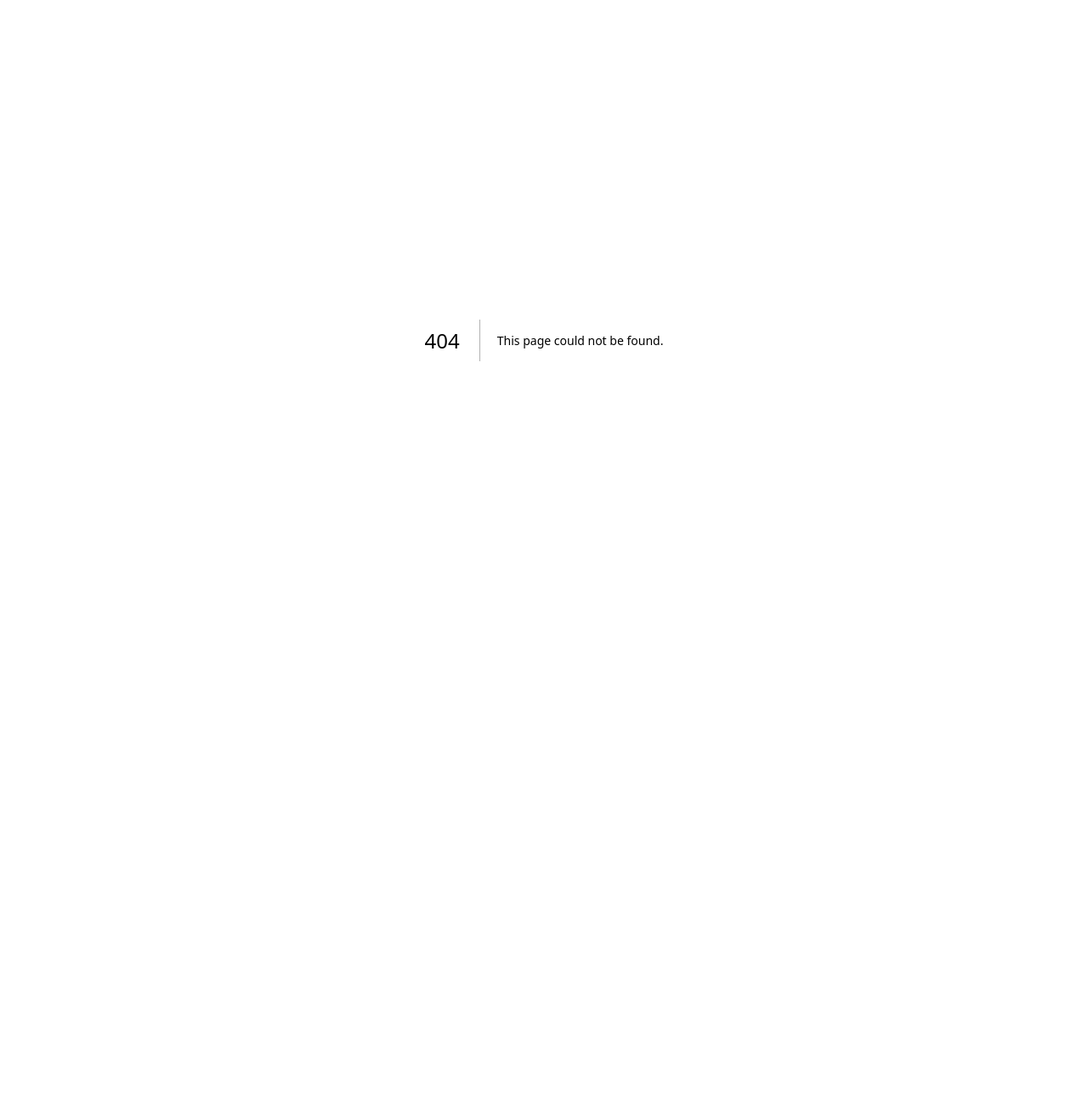
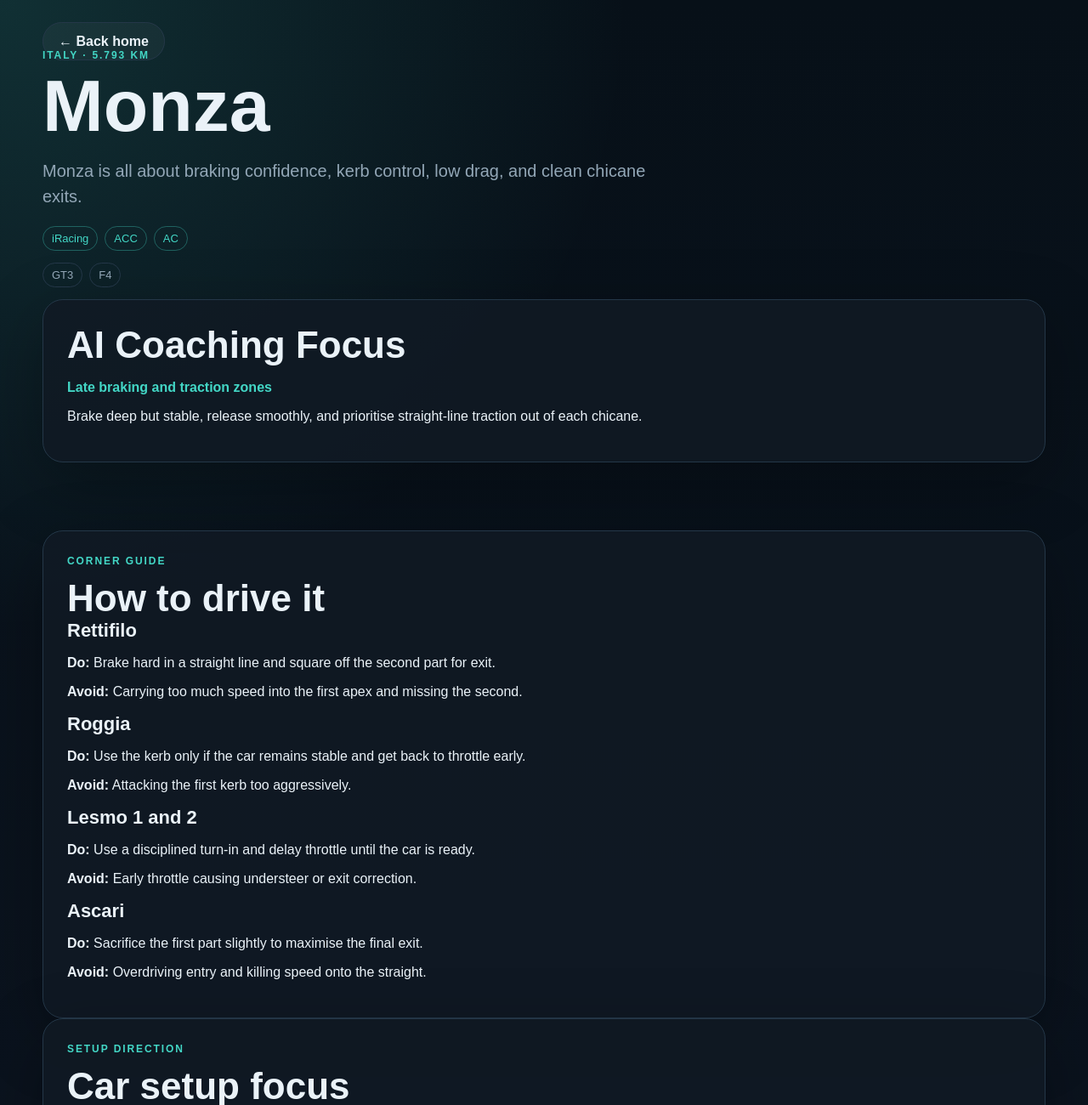
Before and after one commit to sokeeffe89/simtrack-coach, a Next.js app: page /tracks/monza in a window 1280 px wide. Before the commit this address had no page. Shown: the top 1300 px of the page at 85% size. Before the commit the page ends 800 px from the top, so only its background shows below. Built offline with nearby package versions, Linux system fonts and the light colour scheme.

Commit message:
Create page.js

```diff
--- /dev/null
+++ b/app/tracks/[slug]/page.js
@@ -0,0 +1,101 @@
+import { getTrackBySlug, tracks } from "../../../lib/tracks";
+
+export function generateStaticParams() {
+  return tracks.map((track) => ({
+    slug: track.slug
+  }));
+}
+
+export function generateMetadata({ params }) {
+  const track = getTrackBySlug(params.slug);
+
+  return {
+    title: track ? `${track.name} | SimTrack Coach` : "Track | SimTrack Coach",
+    description: track ? track.summary : "Sim racing track guide"
+  };
+}
+
+export default function TrackPage({ params }) {
+  const track = getTrackBySlug(params.slug);
+
+  if (!track) {
+    return (
+      <main className="page">
+        <a href="/" className="button secondary">← Back home</a>
+        <section className="section">
+          <h1>Track not found</h1>
+          <p className="heroText">This track guide does not exist yet.</p>
+        </section>
+      </main>
+    );
+  }
+
+  return (
+    <main className="page">
+      <a href="/" className="button secondary">← Back home</a>
+
+      <section className="trackHero">
+        <div>
+          <p className="eyebrow">{track.country} · {track.length}</p>
+          <h1>{track.name}</h1>
+          <p className="heroText">{track.summary}</p>
+
+          <div className="chips">
+            {track.sims.map((sim) => (
+              <span key={sim}>{sim}</span>
+            ))}
+          </div>
+
+          <div className="chips mutedChips">
+            {track.classes.map((carClass) => (
+              <span key={carClass}>{carClass}</span>
+            ))}
+          </div>
+        </div>
+
+        <div className="heroPanel">
+          <h2>AI Coaching Focus</h2>
+          <p className="cornerTitle">{track.focus}</p>
+          <p>{track.aiTip}</p>
+        </div>
+      </section>
+
+      <section className="section detailGrid">
+        <div className="roadmap">
+          <p className="eyebrow">Corner guide</p>
+          <h2>How to drive it</h2>
+
+          <div className="cornerList">
+            {track.corners.map((corner) => (
+              <article className="cornerCard" key={corner.name}>
+                <h3>{corner.name}</h3>
+                <p><strong>Do:</strong> {corner.guide}</p>
+                <p><strong>Avoid:</strong> {corner.mistake}</p>
+              </article>
+            ))}
+          </div>
+        </div>
+
+        <aside className="roadmap">
+          <p className="eyebrow">Setup direction</p>
+          <h2>Car setup focus</h2>
+          <p className="heroText">{track.setup}</p>
+
+          <div className="miniPanel">
+            <strong>Best lap-time gains</strong>
+            <p>
+              Focus first on braking consistency, clean corner exits, and reducing steering scrub before chasing aggressive setup changes.
+            </p>
+          </div>
+
+          <div className="miniPanel">
+            <strong>Next feature</strong>
+            <p>
+              This page will later compare your telemetry against target traces and generate corner-specific AI coaching.
+            </p>
+          </div>
+        </aside>
+      </section>
+    </main>
+  );
+}
```
